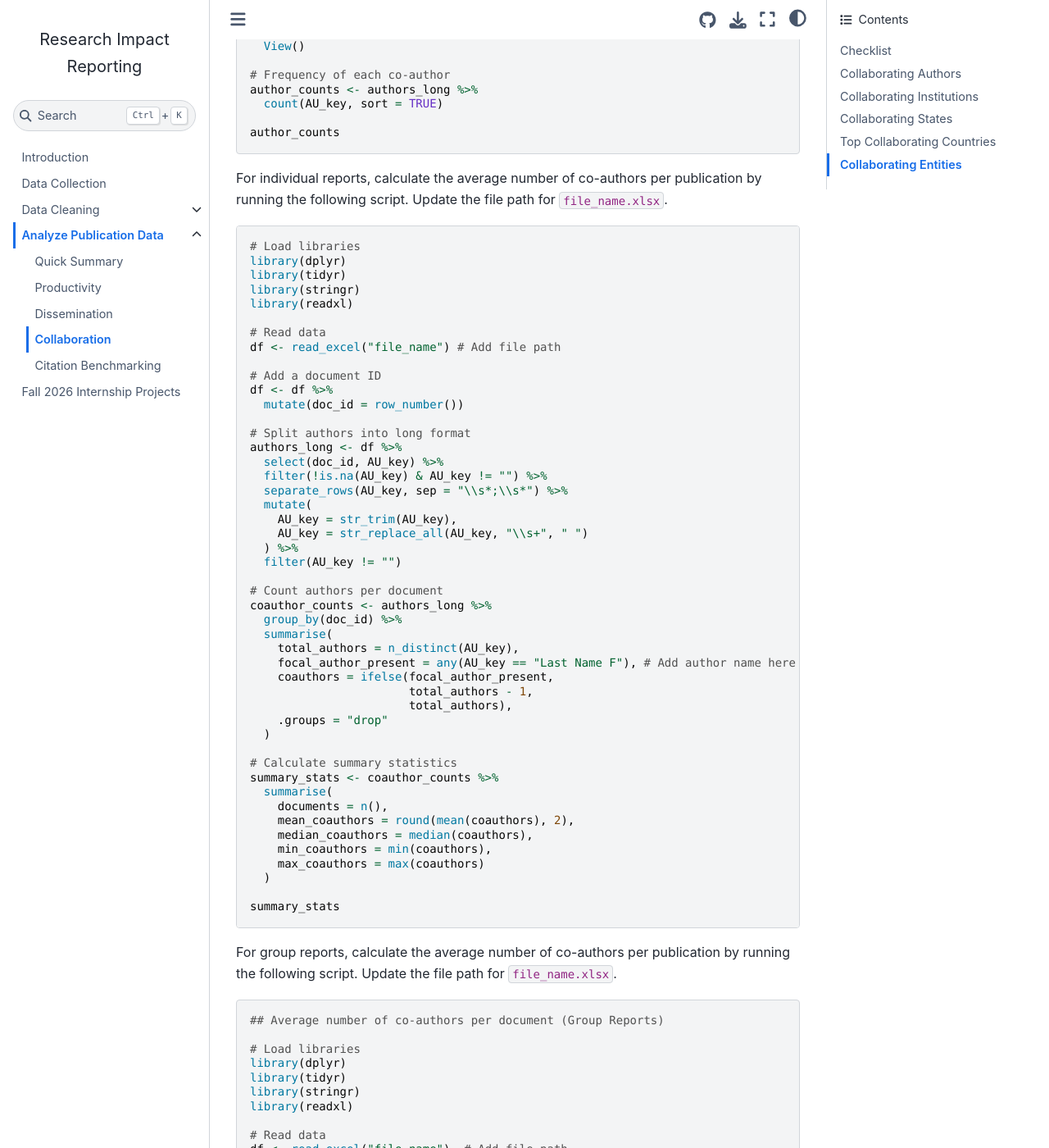
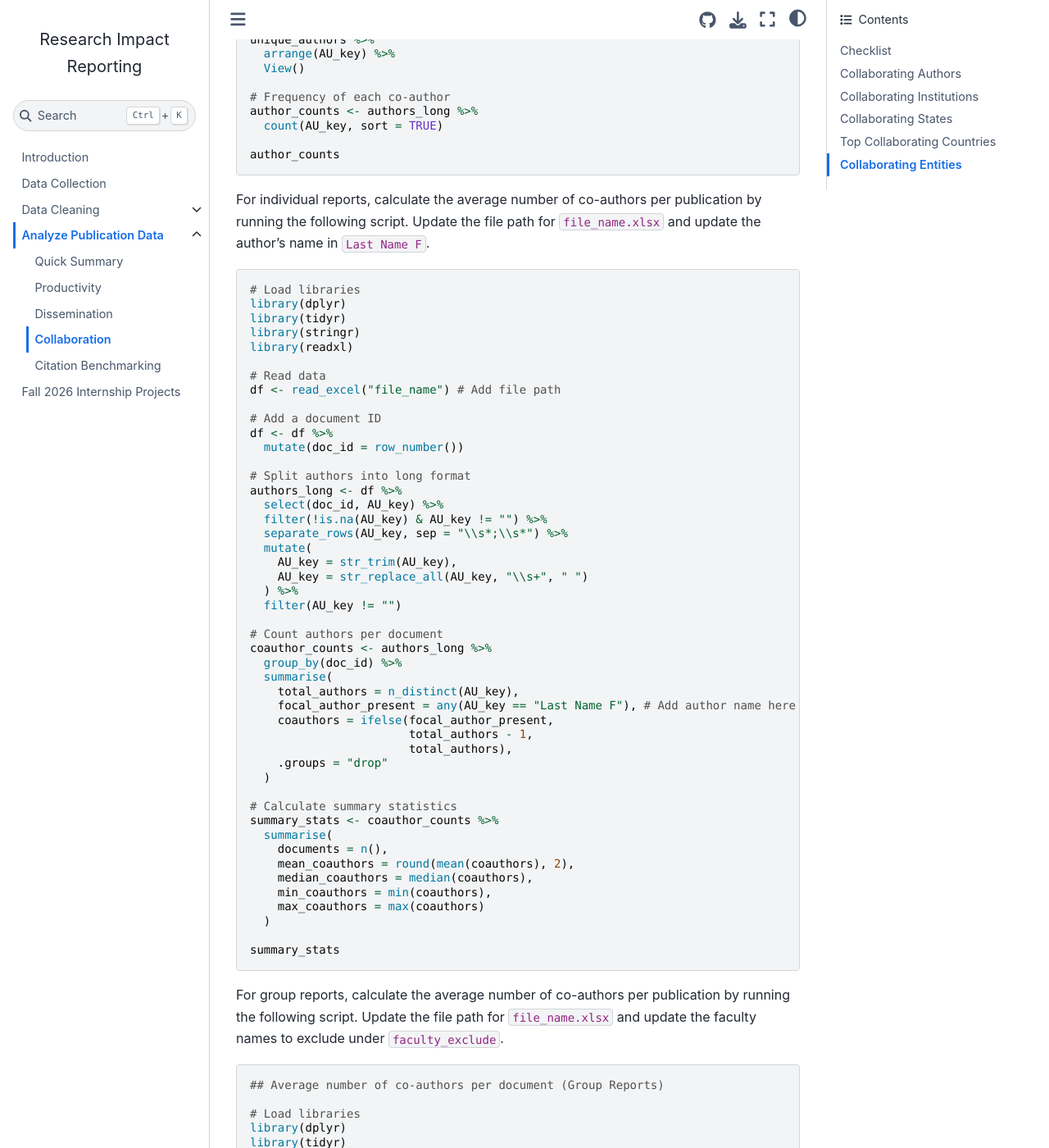
Before and after one commit to vvlooking/research-impact, a Jupyter Book: the page built from website/analyze-data-collaboration.md, in a window 1280 px wide and 1400 px high, scrolled down 1479 px. Shown: the whole window at 82% size. Built offline with Jupyter Book 1.0.4 settings and Sphinx 7.4.7 and the Sphinx Book theme 1.1.4, drawn with Linux system fonts in a browser that asks for light colours; some of the changed text lies outside the part shown.

Commit message:
Update analyze-data-collaboration.md

````diff
--- a/website/analyze-data-collaboration.md
+++ b/website/analyze-data-collaboration.md
@@ -19,7 +19,7 @@
 
 ## Collaborating Authors
 
-Calculate the number of unique co-authors across publications by running the following script. Update the file path for `file_name.xlsx`.
+Calculate the number of unique co-authors across publications by running the following script. Update the file path for `file_name.xlsx` and update the faculty names to exclude under `faculty_exclude`.
 
 ```r
 # Load libraries
@@ -73,7 +73,7 @@
 author_counts
 ```
 
-For individual reports, calculate the average number of co-authors per publication by running the following script. Update the file path for `file_name.xlsx`.
+For individual reports, calculate the average number of co-authors per publication by running the following script. Update the file path for `file_name.xlsx` and update the author's name in `Last Name F`.
 
 ```r
 # Load libraries
@@ -125,7 +125,7 @@
 summary_stats
 ```
 
-For group reports, calculate the average number of co-authors per publication by running the following script. Update the file path for `file_name.xlsx`.
+For group reports, calculate the average number of co-authors per publication by running the following script. Update the file path for `file_name.xlsx` and update the faculty names to exclude under `faculty_exclude`.
 
 ```r
 ## Average number of co-authors per document (Group Reports)
````
